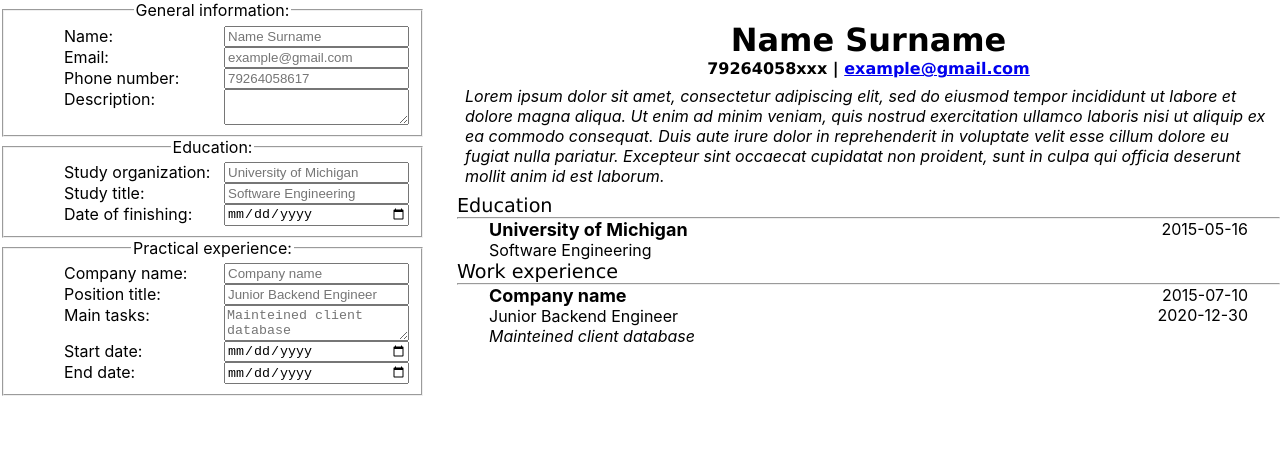
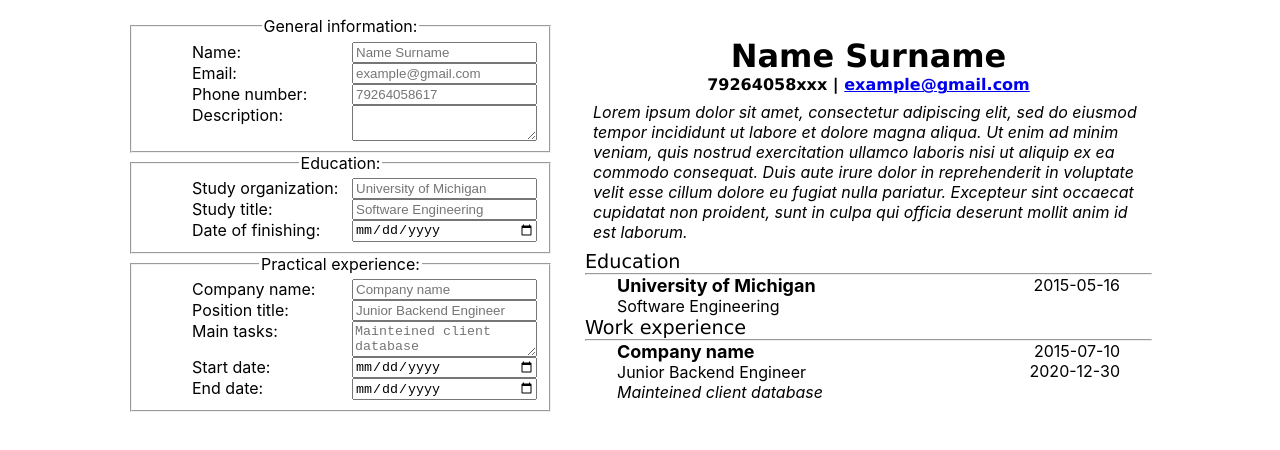
Before and after one commit to Hikyn/cv-creator, a React (Create React App) app: page / in a window 1280 px wide. Shown: the top 450 px of the page. Built offline with nearby package versions, Linux system fonts and the light colour scheme.

Commit message:
Slight styling

```diff
--- a/src/styles/App.css
+++ b/src/styles/App.css
@@ -1,6 +1,7 @@
 .App {
   text-align: center;
   display: flex;
+  margin: 1rem Min(10%, 12rem);
 }
 
 @media (max-width: 650px) {
```
